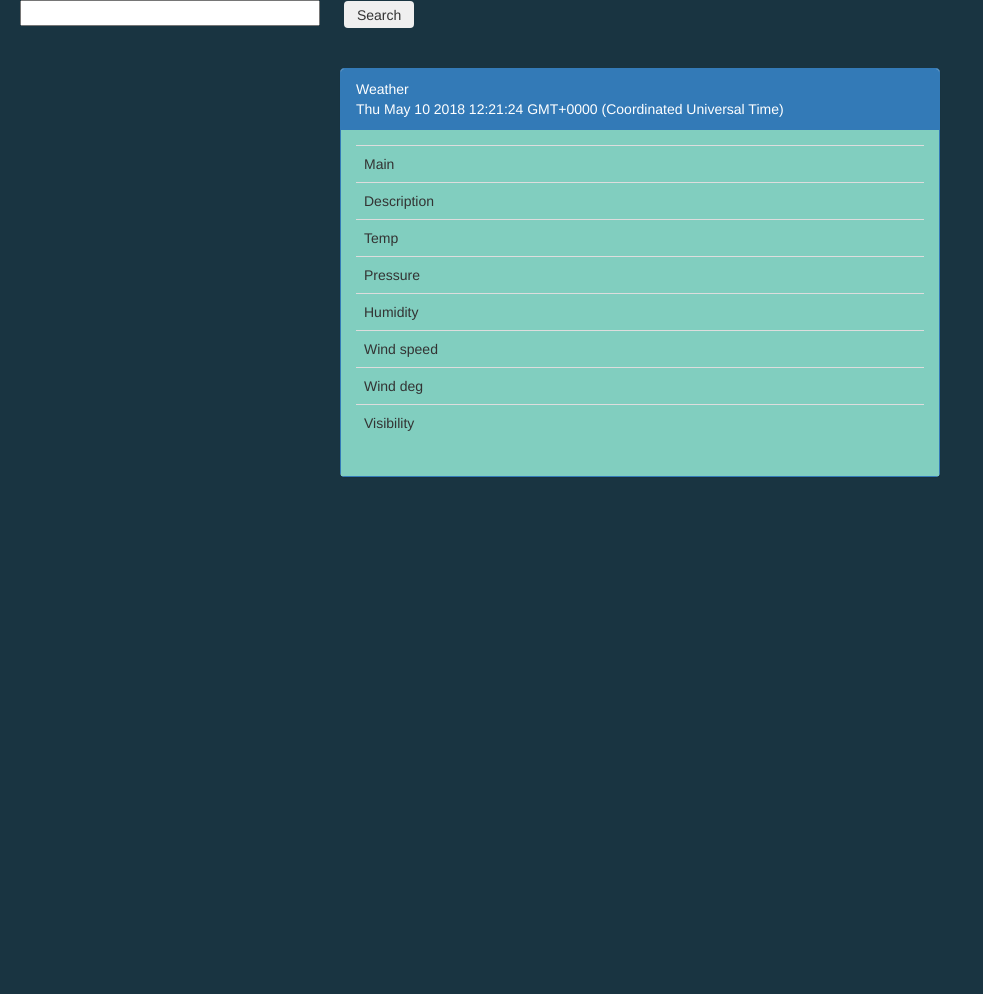
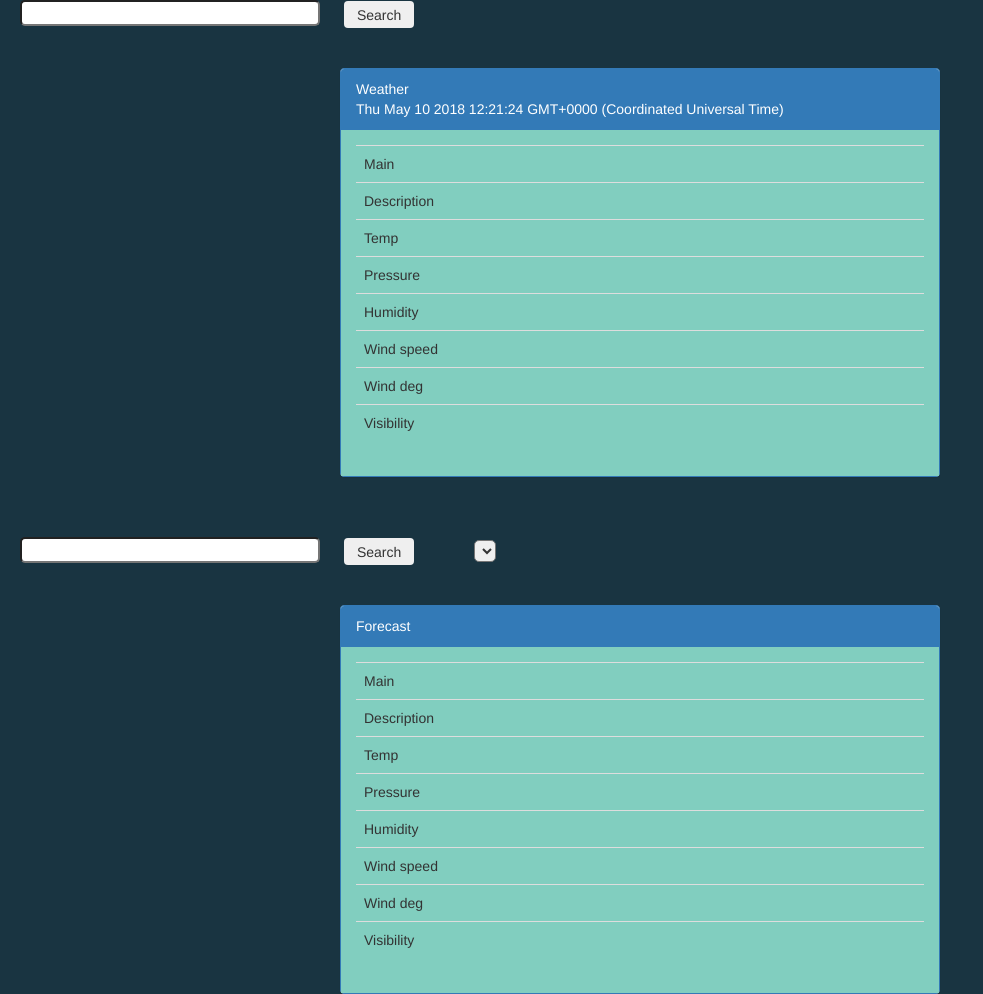
Before and after one commit to Emaronti/Esercizi-php, a PHP site: page / in a window 1280 px wide. Shown: the whole page, without its empty margins (0-983 px from the left). Before the commit the page ends 477 px from the top, so only its background shows below. Run offline with PHP 8.4, Linux system fonts and the light colour scheme; lists and menus that the app fills with data are empty.

Commit message:
commit 23

```diff
--- a/Esercizio_meteo/index.php
+++ b/Esercizio_meteo/index.php
@@ -17,23 +17,41 @@
   var da=new Date();
     da.toUTCString();
     $("#testa").append(da);
-    $("button").click(function(){
+    $("#btn").click(function(){
 
-      $.getJSON("http://api.openweathermap.org/data/2.5/weather?q="+document.getElementById("citta").value+"&APPID=c4eb728ef70a26766e6d8f34677a6105",function(data){
 
-        $("#main").append(data.weather[0].main);
-        $("#desc").append(data.weather[0].description);
-        $("#temp").append(data.main.temp);
-        $("#press").append(data.main.pressure);
-        $("#humi").append(data.main.humidity);
-        $("#wins").append(data.wind.speed);
-        $("#wind").append(data.wind.deg);
-        $("#vis").append(data.visibility);
+      $.getJSON("https://api.openweathermap.org/data/2.5/weather?q="+document.getElementById("citta").value+"&APPID=c4eb728ef70a26766e6d8f34677a6105",function(data){
+
+
+        $("#main").text(data.weather[0].main);
+        $("#desc").text(data.weather[0].description);
+        $("#temp").text(data.main.temp);
+        $("#press").text(data.main.pressure);
+        $("#humi").text(data.main.humidity);
+        $("#wins").text(data.wind.speed);
+        $("#wind").text(data.wind.deg);
+        $("#vis").text(data.visibility);
+
+
 
       });
 
     });
-});
+
+    $("#btn1").click(function(){
+
+
+      $.getJSON("https://api.openweathermap.org/data/2.5/forecast?q="+document.getElementById("citta1").value+"&APPID=c4eb728ef70a26766e6d8f34677a6105",function(data){
+
+
+        for(var i=0;i<40;i++){
+          $("#data").append("<option>"+data.list[i].dt_txt+"</option>")
+
+        }
+
+    });
+    });
+  });
 
   </script>
 
@@ -42,8 +60,8 @@
 <body style="background-color:#193441">
 
 
-  <input type="text" id="citta" class="input-medium search-query" style="width:300px;margin-left:20px">
-  <button class="btn btn-small" style="margin-left:20px;padding-top:3px;padding-bottom:2px">Search</button>
+  <input type="text" id="citta" class="input-medium search-query" style="width:300px;margin-left:20px;border-radius:5px">
+  <button class="btn btn-small" style="margin-left:20px;padding-top:3px;padding-bottom:2px"  id="btn">Search</button>
 
 
 
@@ -68,6 +86,34 @@
         </table>
       </div>
     </div>
+  <br><br><br>
+
+
+
+
+  <input type="text" id="citta1" class="input-medium search-query" style="width:300px;margin-left:20px;border-radius:5px">
+  <button id="btn1" class="btn btn-small" style="margin-left:20px;padding-top:3px;padding-bottom:2px;margin-right:4em">Search</button>
+  <select id="data" class="input-medium search-query" style="border-radius:5px;padding-bottom:2px" >
+
+  </select>
+  <br><br><br>
+
+<div class="panel panel-primary" style="width:600px;margin:0 auto">
+      <div class="panel-heading" id="testa1">Forecast<br></div>
+      <div class="panel-body" id="corpo1" style="background-color:#81CEBF;">
+        <table id="tabe1"  class="table table-hover" align="center"   >
+          <tr><td>Main</td><td id="main1"></td></tr>
+          <tr><td>Description</td><td id="desc1"></td></tr>
+          <tr><td>Temp</td><td id="temp1"></td></tr>
+          <tr><td>Pressure</td><td id="press1"></td></tr>
+          <tr><td>Humidity</td><td id="humi1"></td></tr>
+          <tr><td>Wind speed</td><td id="wins1"></td></tr>
+          <tr><td>Wind deg</td><td id="wind1"></td></tr>
+          <tr><td>Visibility</td><td id="vis1"></td></tr>
+        </table>
+      </div>
+    </div>
+
 
 </body>
 </html>
```
